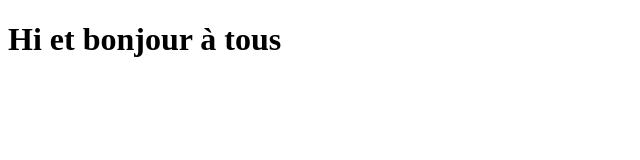
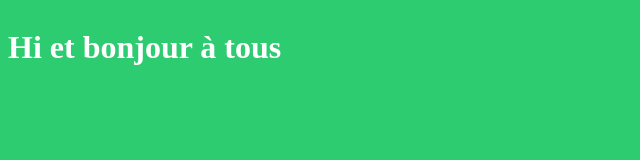
Before and after one commit to GauthierHouillon/hello, a plain HTML site: page index.html in a window 1280 px wide. Shown: the whole page, without its empty margins (0-640 px from the left). Drawn offline with Linux system fonts and the light colour scheme.

Commit message:
green background

```diff
--- a/index.html
+++ b/index.html
@@ -4,6 +4,16 @@
     <title></title>
     <meta charset="utf-8"
   </head>
+  <style type="text/css">
+    body {
+	background-color: #2ecc71;
+	color: white;
+    }
+    h1 {
+	position : absolute;
+	text-align : center;
+    }
+  </style>
   <body>
     <h1>Hi et bonjour à tous<h1>
   </body>
```
